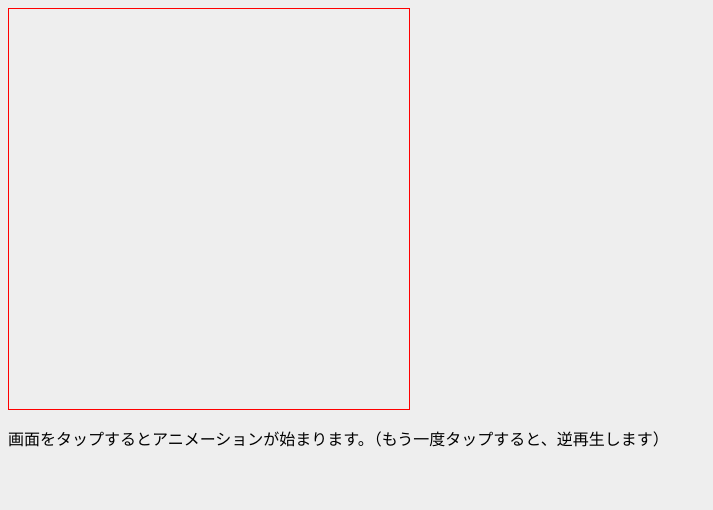
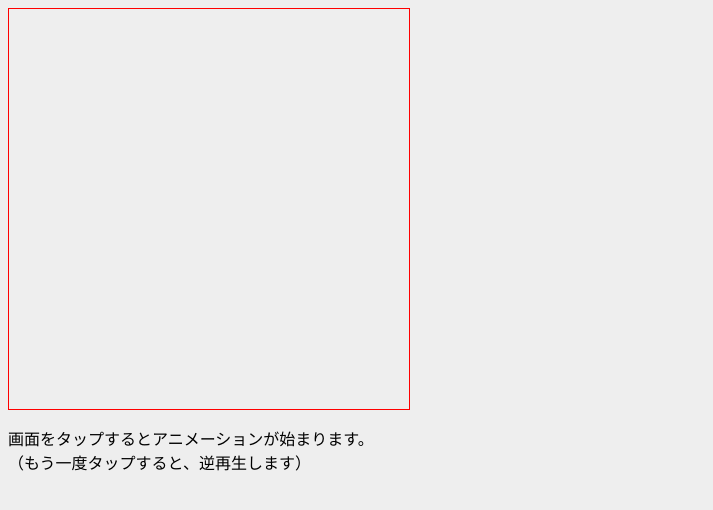
Before and after one commit to yugeta/css_test, a plain HTML site: page mask/index.html in a window 1280 px wide. Shown: the whole page, without its empty margins (0-713 px from the left). Drawn offline with Linux system fonts and the light colour scheme.

Commit message:
css-mask : 文言挿入

```diff
--- a/mask/index.html
+++ b/mask/index.html
@@ -16,4 +16,4 @@
   </svg>
 </div>
 
-<p>画面をタップするとアニメーションが始まります。（もう一度タップすると、逆再生します）</p>
+<p>画面をタップするとアニメーションが始まります。<br>（もう一度タップすると、逆再生します）</p>
```
